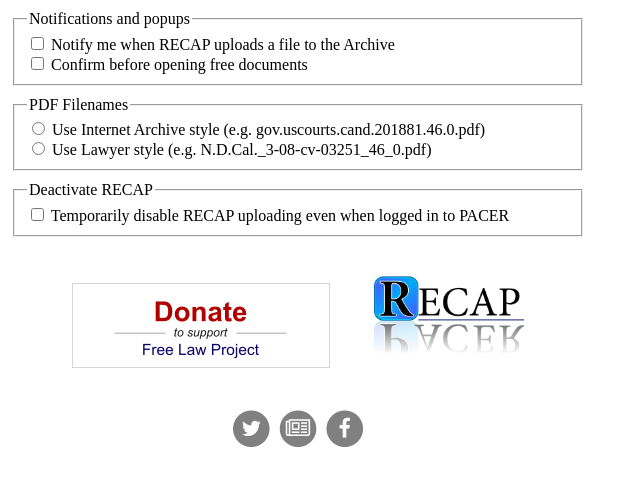
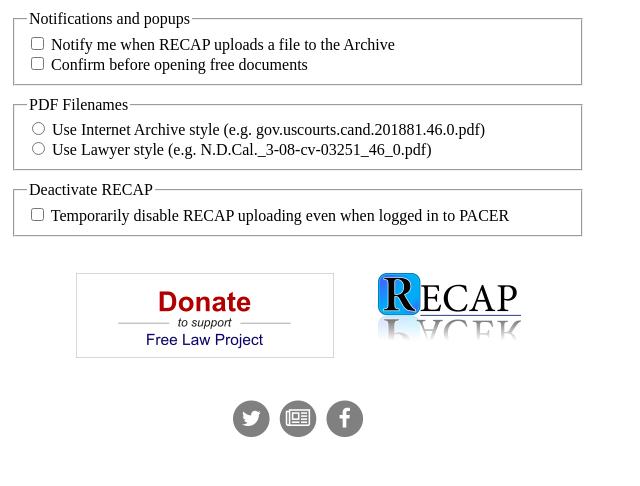
Before and after one commit to freelawproject/recap-chrome, a browser extension: page options.html in a window 1280 px wide. Shown: the whole page, without its empty margins (0-640 px from the left). Drawn offline with Linux system fonts and the light colour scheme.

Commit message:
options.html: switch to recap-logo-143x85.png

```diff
--- a/options.html
+++ b/options.html
@@ -75,7 +75,7 @@
   <div id="donate-plea" class="text-center">
     <a href="https://free.law/donate/?referrer=recap-extension" style="text-decoration: none">
       <img class="pad20" src="assets/images/donate-button.png">
-      <img class="pad20" width="150" src="assets/images/webstore-exports/440x280.png">
+      <img class="pad20" src="assets/images/recap-logo-143x85.png">
     </a>
   </div>
   <div class="text-center">
```
